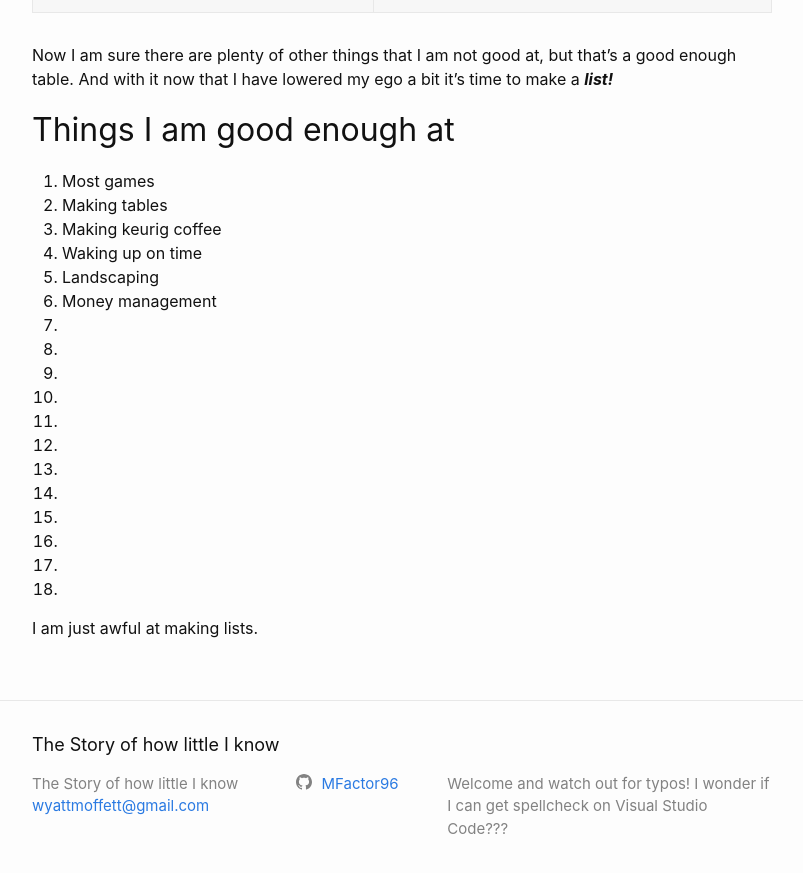
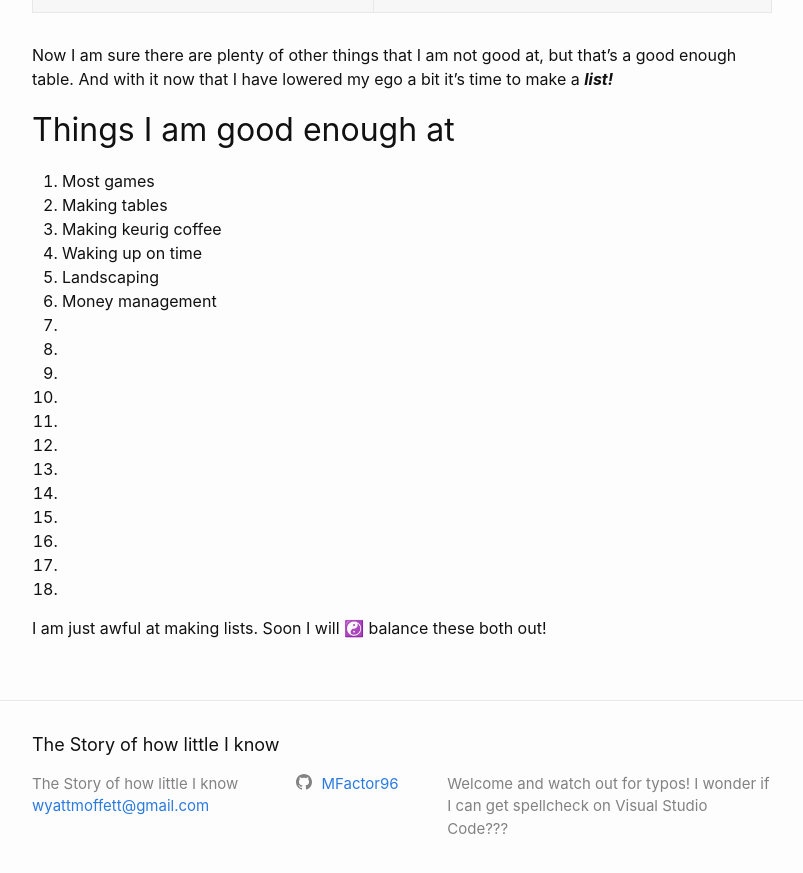
Before and after one commit to MFactor96/MFactor96.github.io, a Jekyll site: the page built from _posts/2022-09-13-Not-good-enough.md, in a window 1280 px wide and 900 px high, scrolled down 632 px. Shown: the top 873 px of the window, without its empty margins (238-1041 px from the left). Built offline with Jekyll 4.4.1, drawn with Linux system fonts in a browser that asks for light colours.

Commit message:
added emoji

```diff
--- a/_posts/2022-09-13-Not-good-enough.md
+++ b/_posts/2022-09-13-Not-good-enough.md
@@ -41,4 +41,4 @@ Things I am good enough at
 17.
 18.
 
-I am just awful at making lists.
+I am just awful at making lists. Soon I will ☯️ balance these both out!
```
